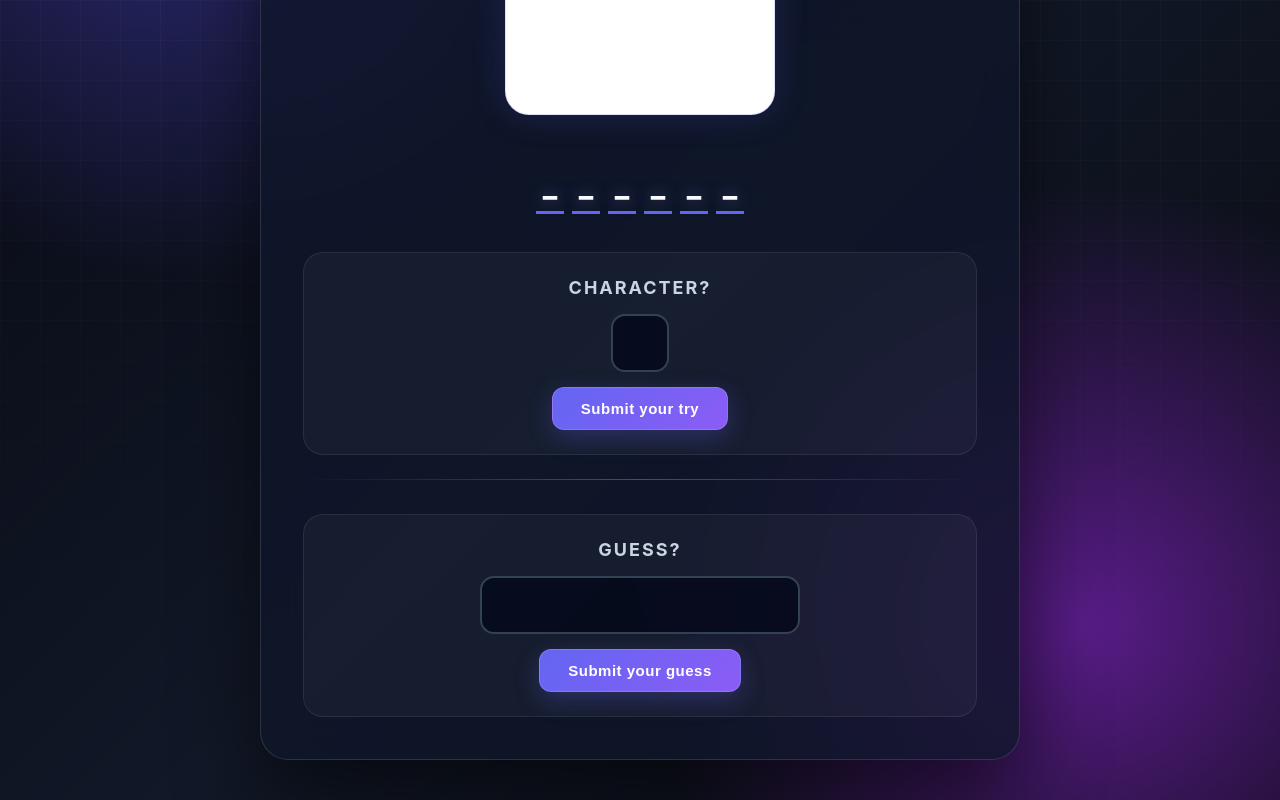
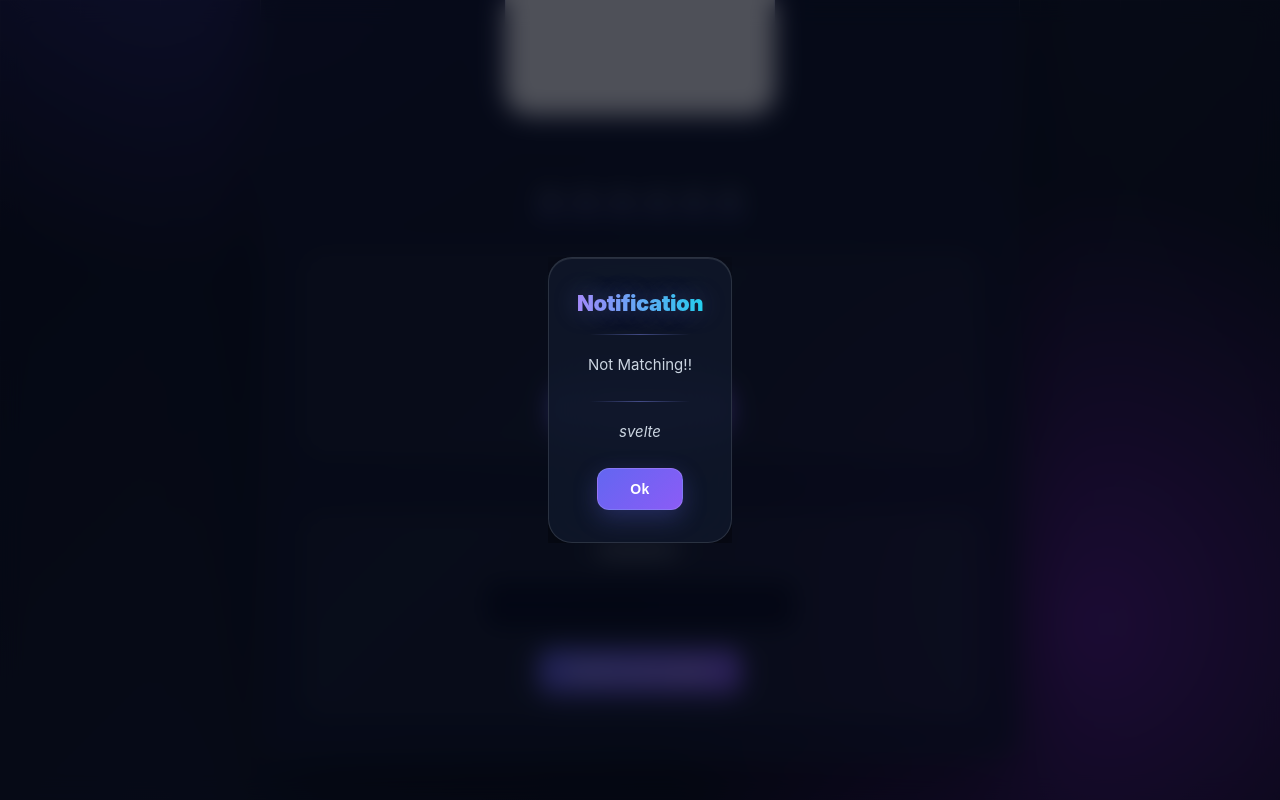
Before and after one commit to 6gDav/HangingTree, a SvelteKit app: page / in a window 1280 px wide. Both pictures are taken after typing "Sample" into the empty fields and a click on the button "Submit your guess". Shown: the part 369-1169 px from the top of the page. Built offline with nearby package versions, Linux system fonts and the light colour scheme.

Commit message:
feat: add self made notification

```diff
--- /dev/null
+++ b/src/lib/components/notification.svelte
@@ -0,0 +1,109 @@
+<script lang="ts">
+  let dialog = $state<HTMLDialogElement>();
+  let { isOpen = $bindable(false), title, message, selectedWord } = $props();
+
+  $effect(() => {
+    if (isOpen) {
+      dialog?.showModal();
+    } else {
+      dialog?.close();
+    }
+  });
+</script>
+
+<dialog bind:this={dialog} onclose={() => (isOpen = false)}>
+  <div class="box">
+    <h3>{title}</h3>
+    <hr />
+    <p>{message}</p>
+    <hr>
+    <p><i>{selectedWord}</i></p>
+    <button onclick={() => (isOpen = false)}>Ok</button>
+  </div>
+</dialog>
+
+<style>
+  dialog {
+    padding: 0;
+    border: none;
+    background: transparent;
+    max-width: min(440px, 90vw);
+    outline: none;
+  }
+
+  dialog::backdrop {
+    background: rgba(3, 7, 18, 0.7);
+    backdrop-filter: blur(12px);
+  }
+
+  .box {
+    padding: 32px 28px;
+    text-align: center;
+    border-radius: 24px;
+    border: 1px solid rgba(255, 255, 255, 0.12);
+    background: rgba(15, 23, 42, 0.88);
+    backdrop-filter: blur(25px);
+    box-shadow:
+      0 30px 80px rgba(0, 0, 0, 0.65),
+      inset 0 1px 0 rgba(255, 255, 255, 0.1);
+    color: #f8fafc;
+  }
+
+  h3 {
+    margin: 0;
+    font-size: 22px;
+    font-weight: 900;
+    letter-spacing: -0.5px;
+    background: linear-gradient(90deg, #a78bfa, #22d3ee);
+    -webkit-background-clip: text;
+    background-clip: text;
+    color: transparent;
+    text-shadow: 0 0 25px rgba(129, 140, 248, 0.35);
+  }
+
+  hr {
+    margin: 18px auto;
+    border: 0;
+    height: 1px;
+    width: 80%;
+    background: linear-gradient(
+      90deg,
+      transparent,
+      rgba(129, 140, 248, 0.45),
+      transparent
+    );
+  }
+
+  p {
+    margin: 0 0 24px;
+    font-size: 15px;
+    line-height: 1.6;
+    color: #cbd5e1;
+  }
+
+  button {
+    padding: 12px 32px;
+    border: 1px solid rgba(255, 255, 255, 0.14);
+    border-radius: 12px;
+    background: linear-gradient(135deg, #6366f1, #8b5cf6);
+    color: white;
+    font-size: 14px;
+    font-weight: 800;
+    letter-spacing: 0.5px;
+    cursor: pointer;
+    box-shadow: 0 8px 25px rgba(99, 102, 241, 0.28);
+    transition: all 0.2s ease;
+  }
+
+  button:hover {
+    transform: translateY(-2px);
+    box-shadow:
+      0 12px 32px rgba(99, 102, 241, 0.45),
+      0 0 20px rgba(139, 92, 246, 0.3);
+    filter: brightness(1.08);
+  }
+
+  button:active {
+    transform: translateY(0) scale(0.97);
+  }
+</style>
--- a/src/routes/+page.svelte
+++ b/src/routes/+page.svelte
@@ -4,12 +4,18 @@
     import ImageManagger from "$lib/components/manageImage.svelte";
     import ExcludedManagger from "$lib/components/manageExcludedChars.svelte";
     import IncludedManagger from "$lib/components/manageIncludedChars.svelte";
-
+    import Notification from "$lib/components/notification.svelte";
 
     const wordLogic: WordLogic = new WordLogic();
 
     let inputChar: string = $state<string>("");
     let guessText: string = $state<string>("");
+
+    let notification = $state({
+        show: false,
+        log: "",
+        word: wordLogic.selectedWord,
+    });
 
     function reset() {
         wordLogic.reset();
@@ -20,10 +26,12 @@
     $effect(() => {
         if (wordLogic.isWon()) {
             reset();
-            alert("Victory!");
+            notification.show = true;
+            notification.log = "Victory!";
         } else if (wordLogic.isLost()) {
             reset();
-            alert("Game Over!");
+            notification.show = true;
+            notification.log = "Victory!";
         }
     });
 
@@ -43,9 +51,11 @@
 
             if (case1) {
                 reset();
-                alert("Victory!");
+                notification.show = true;
+                notification.log = "Victory!";
             } else if (case2) {
-                alert("Not Matching!");
+                notification.show = true;
+                notification.log = "Not Matching!!";
             }
             guessText = "";
         }
@@ -74,6 +84,12 @@
         <br />
         <button type="submit">Submit your guess</button>
     </form>
+    <Notification
+        bind:isOpen={notification.show}
+        title="Notification"
+        message={notification.log}
+        selectedWord={notification.word}
+    />
 </main>
 
 <style>
```
